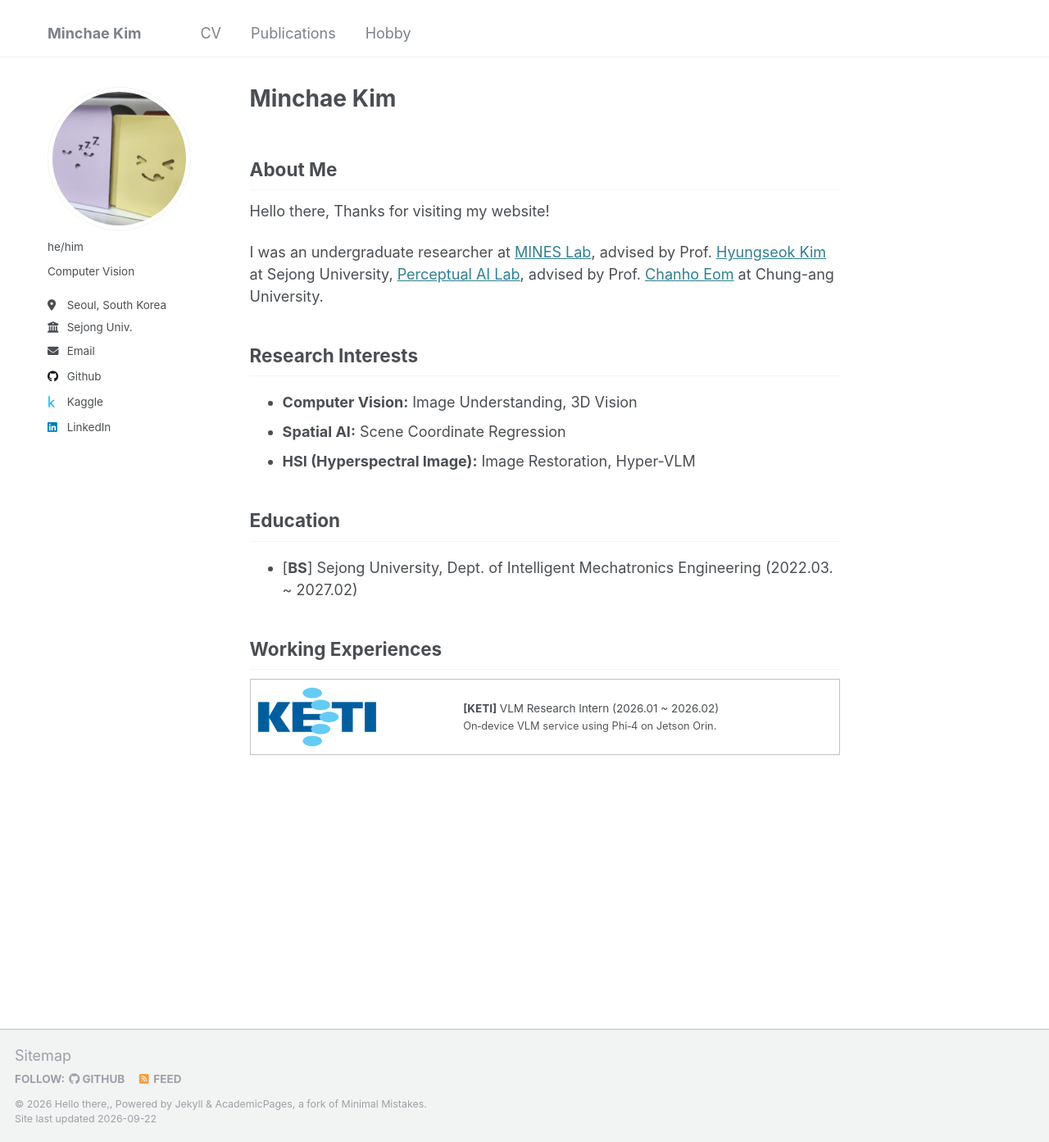
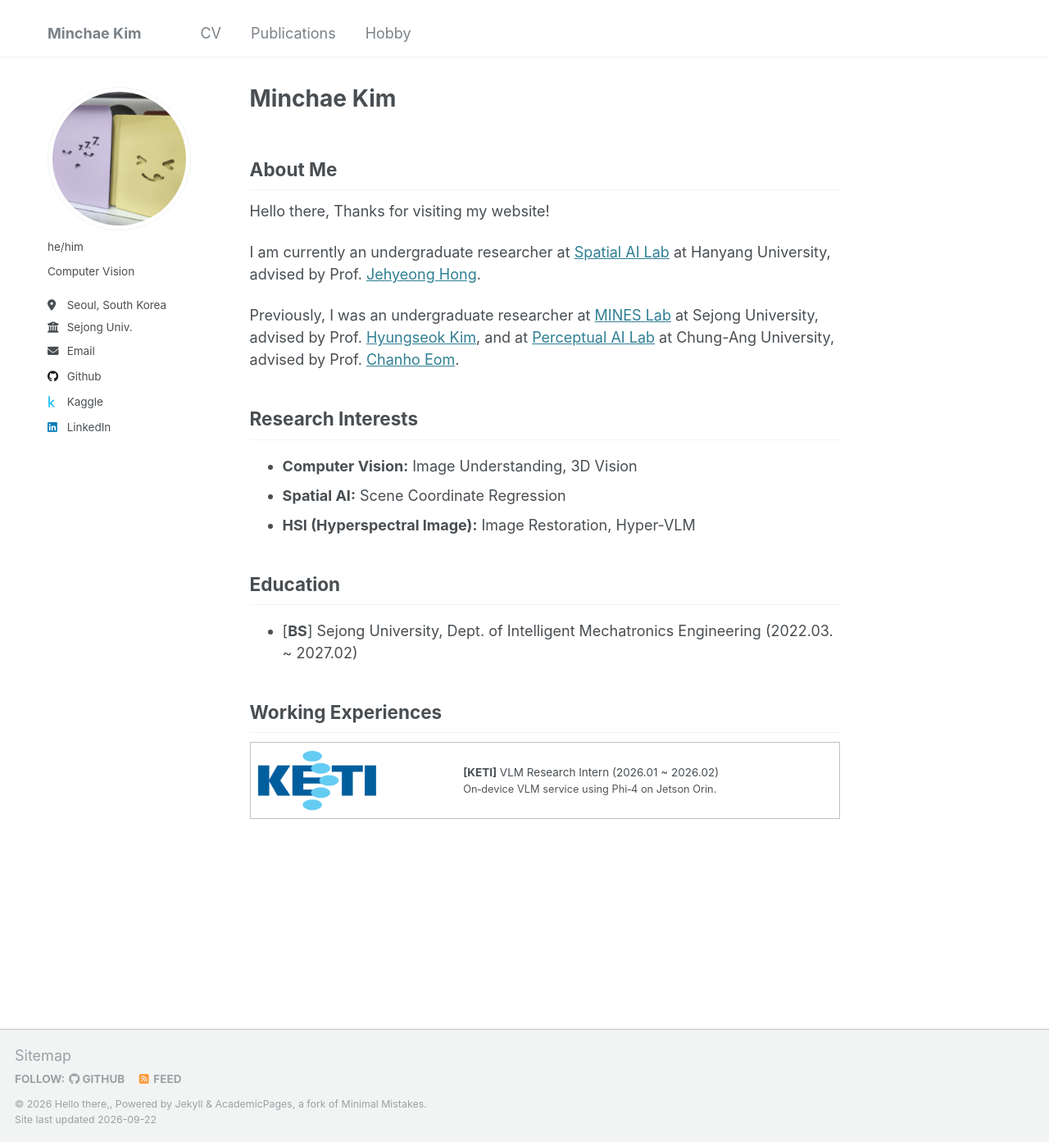
Before and after one commit to lDMDiamondl/lDMDiamondl.github.io, a Jekyll site: the page built from _pages/about.md, in a window 1280 px wide and 1393 px high. Shown: the whole window at 82% size. Built offline with Jekyll 4.4.1, drawn with Linux system fonts in a browser that asks for light colours.

Commit message:
Revise research experience in about.md
Updated research experience and affiliations in the About Me section.

```diff
--- a/_pages/about.md
+++ b/_pages/about.md
@@ -10,7 +10,9 @@ redirect_from:
 ## About Me
 Hello there, Thanks for visiting my website!
 
-I was an undergraduate researcher at [MINES Lab](https://prof.sejong.ac.kr/hyungkim/html/lab.do), advised by Prof. [Hyungseok Kim](https://prof.sejong.ac.kr/hyungkim/index.do) at Sejong University, [Perceptual AI Lab](https://pailab.cau.ac.kr/), advised by Prof. [Chanho Eom](https://scholar.google.com/citations?user=3feNfdUAAAAJ) at Chung-ang University.
+I am currently an undergraduate researcher at [Spatial AI Lab](https://sail.hanyang.ac.kr/) at Hanyang University, advised by Prof. [Jehyeong Hong](https://scholar.google.com/citations?user=7axCcBkAAAAJ).
+
+Previously, I was an undergraduate researcher at [MINES Lab](https://prof.sejong.ac.kr/hyungkim/html/lab.do) at Sejong University, advised by Prof. [Hyungseok Kim](https://scholar.google.com/citations?user=QqYuXE8AAAAJ), and at [Perceptual AI Lab](https://pailab.cau.ac.kr/) at Chung-Ang University, advised by Prof. [Chanho Eom](https://scholar.google.com/citations?user=3feNfdUAAAAJ).
 
 ## Research Interests
 
```
